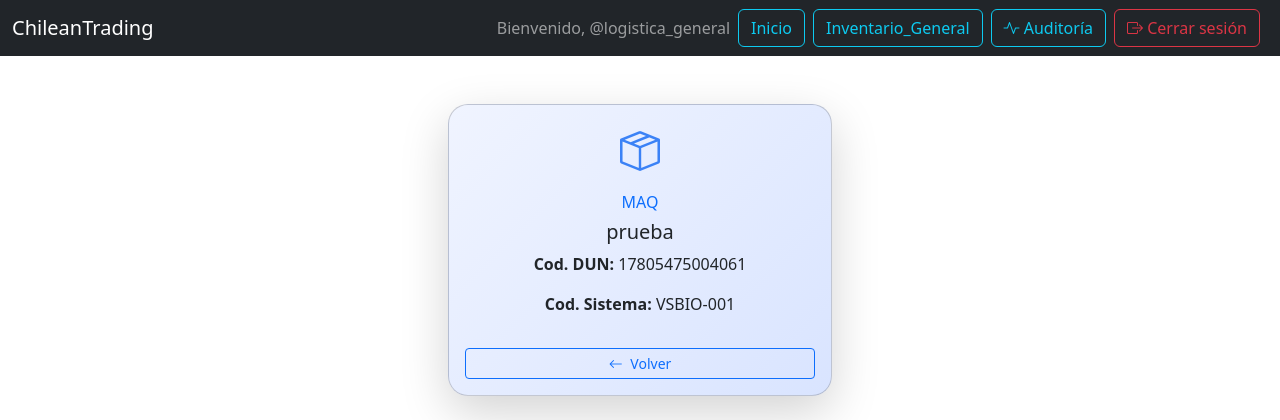
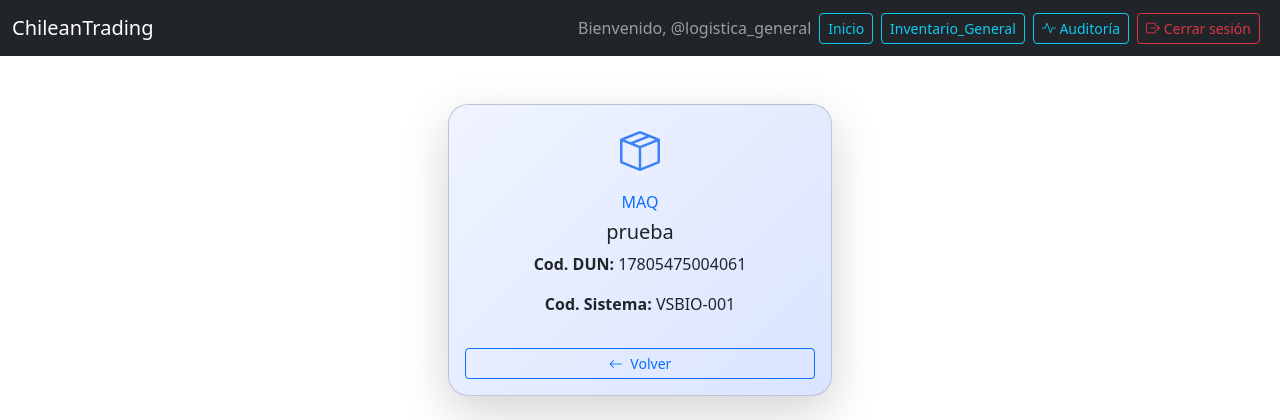
Before and after one commit to Marckd4/despliege-render, a Django app: page /productos/8 in a window 1280 px wide. Shown: the top 420 px of the page. Run offline with Django 5.2, Linux system fonts and the light colour scheme; a user stored in the database is signed in; data comes from the database, SQL or seed files in the repository; both versions use the stored data as it was after the commit.

Commit message:
render.3.0

```diff
--- a/templates/base.html
+++ b/templates/base.html
@@ -51,12 +51,12 @@
 
         {% if user.is_authenticated %}
           <span class="navbar-text me-2">Bienvenido, {{ user.username }}</span>
-          <a class="btn btn-outline-info me-2" aria-current="page" href="{% url 'inicio' %}">Inicio</a>
-          <a class="btn btn-outline-info me-2" href="{% url 'productos:index'%}">Inventario_General</a>
-          <a href="{% url 'historial_movimientos' %}" class="btn btn-outline-info me-2">
+          <a class="btn btn-outline-info btn-sm me-2" aria-current="page" href="{% url 'inicio' %}">Inicio</a>
+          <a class="btn btn-outline-info btn-sm me-2" href="{% url 'productos:index'%}">Inventario_General</a>
+          <a href="{% url 'historial_movimientos' %}" class="btn btn-outline-info btn-sm me-2">
             <i class="bi bi-activity"></i> Auditoría
           </a>
-          <a href="{% url 'logout' %}" class="btn btn-outline-danger me-2">
+          <a href="{% url 'logout' %}" class="btn btn-outline-danger btn-sm me-2">
             <i class="bi bi-box-arrow-right"></i> Cerrar sesión
           </a>
         {% else %}
```
Also changed, not shown: db.sqlite3.
